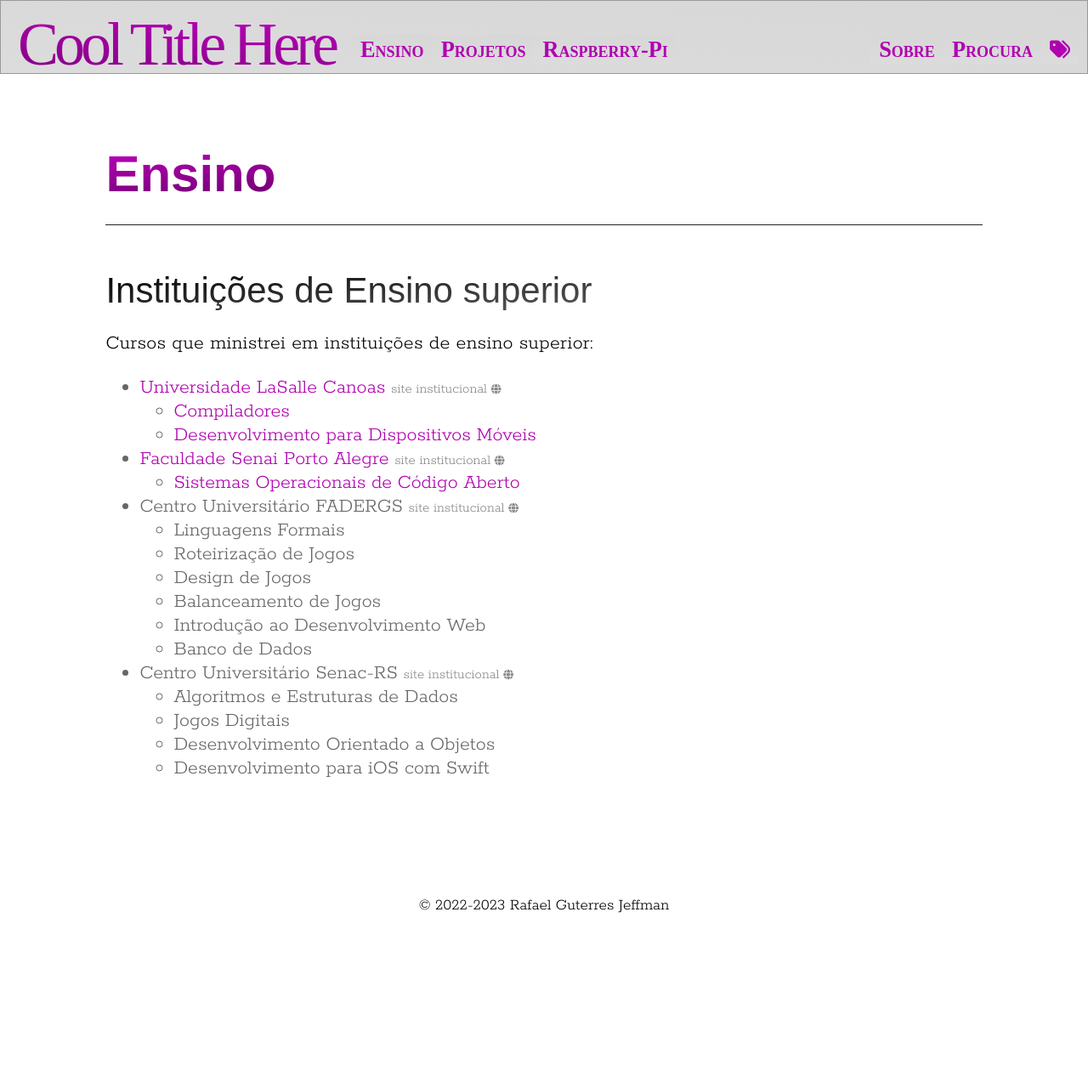
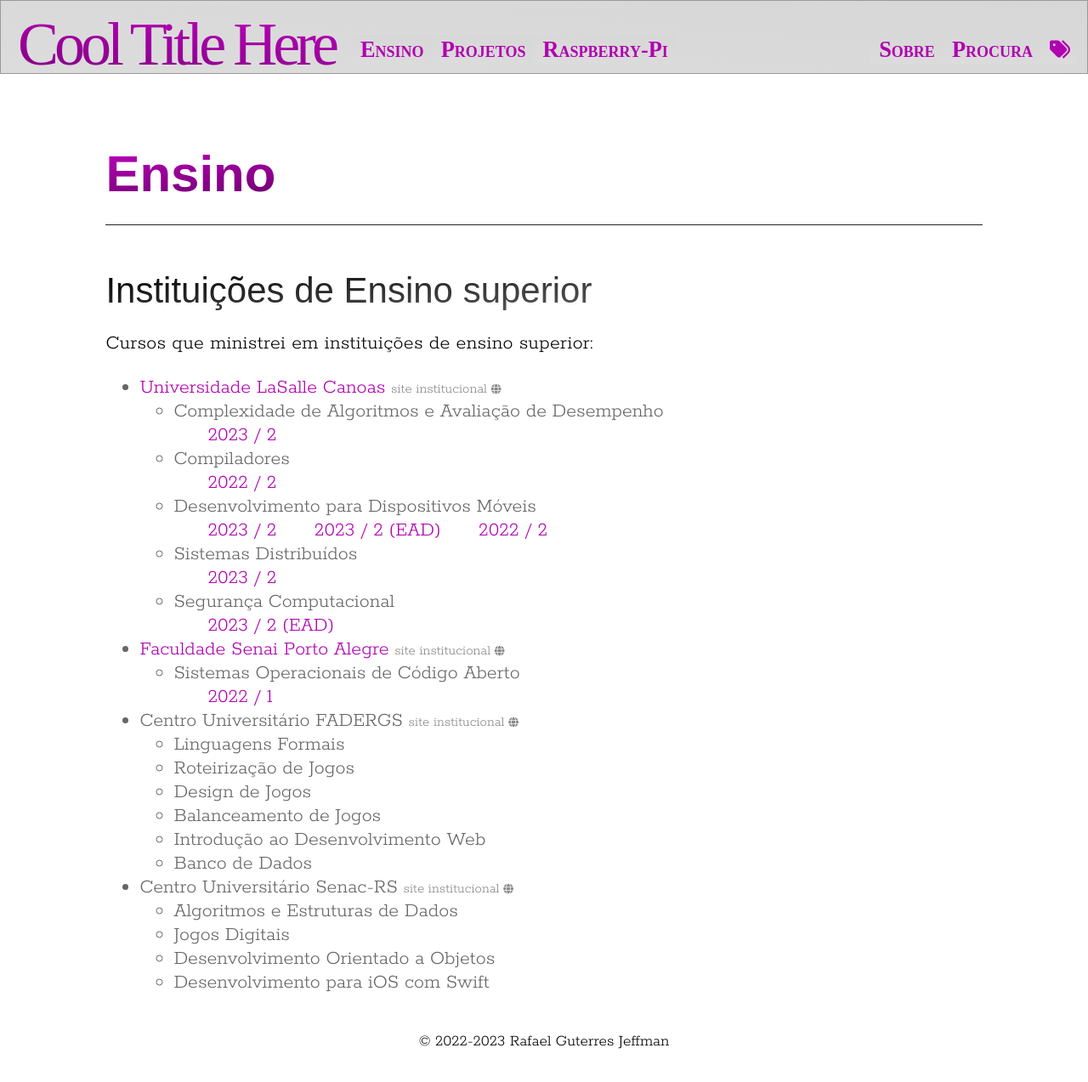
Before and after one commit to rafasgj/rafaeljeffman.com, a Jekyll site: the page built from teaching/index.md, in a window 1280 px wide and 1274 px high. Shown: the whole window at 85% size. Built offline with Jekyll 4.4.1, drawn with Linux system fonts in a browser that asks for light colours; some web fonts are replaced.

Commit message:
Updated indexes for UniLaSalle.

```diff
--- a/teaching/index.md
+++ b/teaching/index.md
@@ -8,25 +8,41 @@ sections: []
 ul > li {
   color: #666;
 }
+
+#contents > ul > * > ul * > ul > li {
+    display: inline-block;
+    margin-right: 3ch;
+}
 </style>
 
 ## Instituições de Ensino superior
 
 Cursos que ministrei em instituições de ensino superior:
 
-* [Universidade LaSalle Canoas](lasalle) [site institucional <i class="fa-solid fa-globe" style="font-size: 70%; vertical-align: baseline;"></i>](https://unilasalle.edu.br/canoas){:target="_blank" class="last-update"}
-    * [Compiladores](lasalle/compilers)
-    * [Desenvolvimento para Dispositivos Móveis](lasalle/mobile)
-* [Faculdade Senai Porto Alegre](senai) [site institucional <i class="fa-solid fa-globe" style="font-size: 70%; vertical-align: baseline;"></i>](https://www.senairs.org.br/unidades/senai-porto-alegre){:target="_blank" class="last-update"}
-    * [Sistemas Operacionais de Código Aberto](senai/soca)
-* Centro Universitário FADERGS [site institucional <i class="fa-solid fa-globe" style="font-size: 70%; vertical    -align: baseline;"></i>](https://www.fadergs.edu.br){:target="_blank" class="last-update"}
+* [Universidade LaSalle Canoas](lasalle) [site institucional <i class="fa-solid fa-globe" style="font-size: 70%; vertical-align: baseline;"></i>](https://unilasalle.edu.br/canoas){:target="\_blank" class="last-update"}
+    * Complexidade de Algoritmos e Avaliação de Desempenho
+        * [2023 / 2](lasalle/2023-02-analise-algoritmos)
+    * Compiladores
+        * [2022 / 2](lasalle/2022-02-compiladores)
+    * Desenvolvimento para Dispositivos Móveis
+        * [2023 / 2](lasalle/2023-02-mobile)
+        * [2023 / 2 (EAD)](lasalle/2023-02-mobile-ead)
+        * [2022 / 2](lasalle/2022-02-mobile)
+    * Sistemas Distribuídos
+        * [2023 / 2](lasalle/2023-02-sistemas-distribuidos)
+    * Segurança Computacional
+        * [2023 / 2 (EAD)](lasalle/2023-02-seguranca-ead)
+* [Faculdade Senai Porto Alegre](senai) [site institucional <i class="fa-solid fa-globe" style="font-size: 70%; vertical-align: baseline;"></i>](https://www.senairs.org.br/unidades/senai-porto-alegre){:target="\_blank" class="last-update"}
+    * Sistemas Operacionais de Código Aberto
+        * [2022 / 1](senai/2022-01-soca)
+* Centro Universitário FADERGS [site institucional <i class="fa-solid fa-globe" style="font-size: 70%; vertical-align: baseline;"></i>](https://www.fadergs.edu.br){:target="\_blank" class="last-update"}
     * Linguagens Formais
     * Roteirização de Jogos
     * Design de Jogos
     * Balanceamento de Jogos
     * Introdução ao Desenvolvimento Web
     * Banco de Dados
-* Centro Universitário Senac-RS [site institucional <i class="fa-solid fa-globe" style="font-size: 70%; vertical    -align: baseline;"></i>](https://https://www.senacrs.com.br/unidade/63){:target="_blank" class="last-update"}
+* Centro Universitário Senac-RS [site institucional <i class="fa-solid fa-globe" style="font-size: 70%; vertical-align: baseline;"></i>](https://www.senacrs.com.br/unidade/63){:target="\_blank" class="last-update"}
     * Algoritmos e Estruturas de Dados
     * Jogos Digitais
     * Desenvolvimento Orientado a Objetos
```
Also changed, not shown: teaching/lasalle/index.md (+2 -5 lines), teaching/lasalle/mobile/index.md (deleted, +0 -10 lines), teaching/lasalle/2023-02-analise-algoritmos.md (renamed from teaching/lasalle/2023-02-analise_algoritmos.md).
